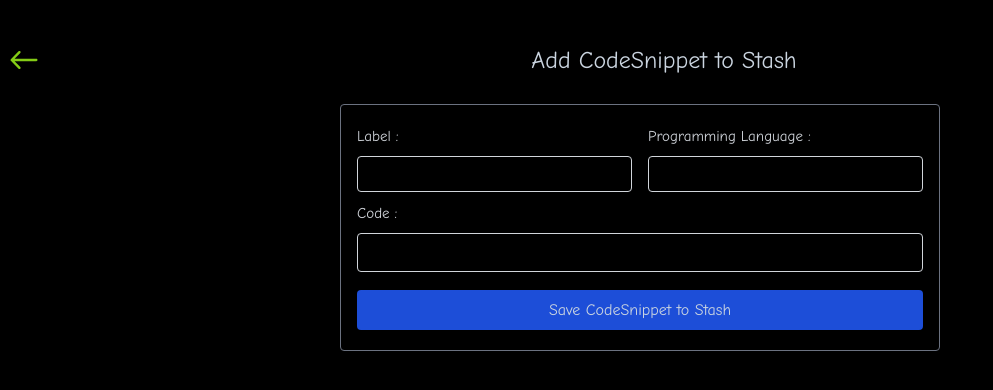
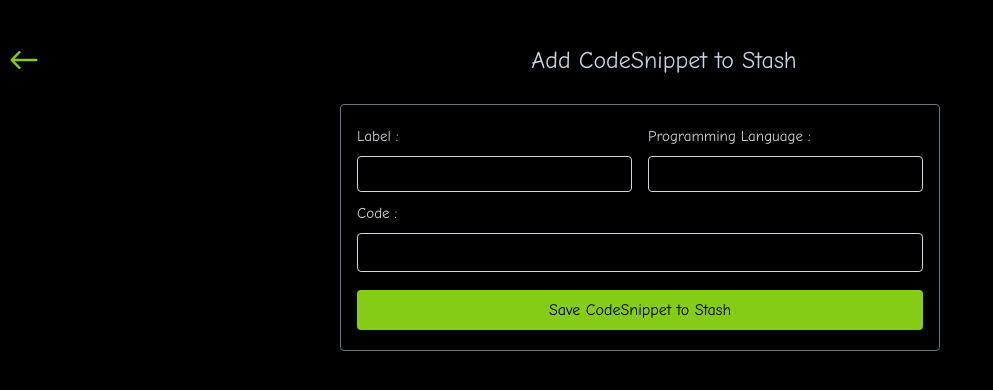
Before and after one commit to daysuwaa/CodeStash, a React (Vite) app in the folder frontend/: page /codes/add in a window 1280 px wide. Shown: the top 390 px of the page, without its empty margins (0-993 px from the left). Built offline with nearby package versions, Linux system fonts and the light colour scheme; a web font is replaced by a local one.

Commit message:
changed the color

```diff
--- a/frontend/src/pages/AddCode.jsx
+++ b/frontend/src/pages/AddCode.jsx
@@ -82,7 +82,7 @@ const AddCode = () => {
             Label :
             <input
               type="text"
-              className="border border-gray-300 bg-transparent rounded px-3 py-1.5 mt-2 w-full focus:outline-none focus:border-blue-500 focus:shadow-outline"
+              className="border border-gray-300 bg-transparent rounded px-3 py-1.5 mt-2 w-full focus:outline-none focus:border-lime-500 focus:shadow-outline"
               value={title}
               onChange={(e) => setTitle(e.target.value)}
             />
@@ -91,7 +91,7 @@ const AddCode = () => {
             Programming Language :
             <input
               type="text"
-              className="border border-gray-300 bg-transparent rounded px-3 py-1.5 mt-2 w-full focus:outline-none focus:border-blue-500 focus:shadow-outline "
+              className="border border-gray-300 bg-transparent rounded px-3 py-1.5 mt-2 w-full focus:outline-none focus:border-lime-500 focus:shadow-outline "
               value={language}
               onChange={(e) => setLanguage(e.target.value)}
             />
@@ -101,7 +101,7 @@ const AddCode = () => {
           <label className="text-[15px] font-fontfamily5  text-gray-300">
             Code :
             <textarea
-              className="border resize-none bg-transparent overflow-hidden   border-gray-300  px-3 py-2 mt-2 w-full rounded mb-3 focus:outline-none focus:border-blue-500 focus:shadow-outline "
+              className="border resize-none bg-transparent overflow-hidden   border-gray-300  px-3 py-2 mt-2 w-full rounded mb-3 focus:outline-none focus:border-lime-900 focus:shadow-outline "
               value={code}
               onChange={(e) => setCode(e.target.value)}
               rows="1"
@@ -111,7 +111,7 @@ const AddCode = () => {
         </div>
 
         <button
-          className="mx-4 py-2 rounded hover:bg-blue-800 bg-blue-700 font-fontfamily5"
+          className="mx-4 py-2 rounded hover:bg-lime-600 bg-lime-500 font-fontfamily5 text-black"
           onClick={handleSaveCode}
         >
           Save CodeSnippet to Stash
```
